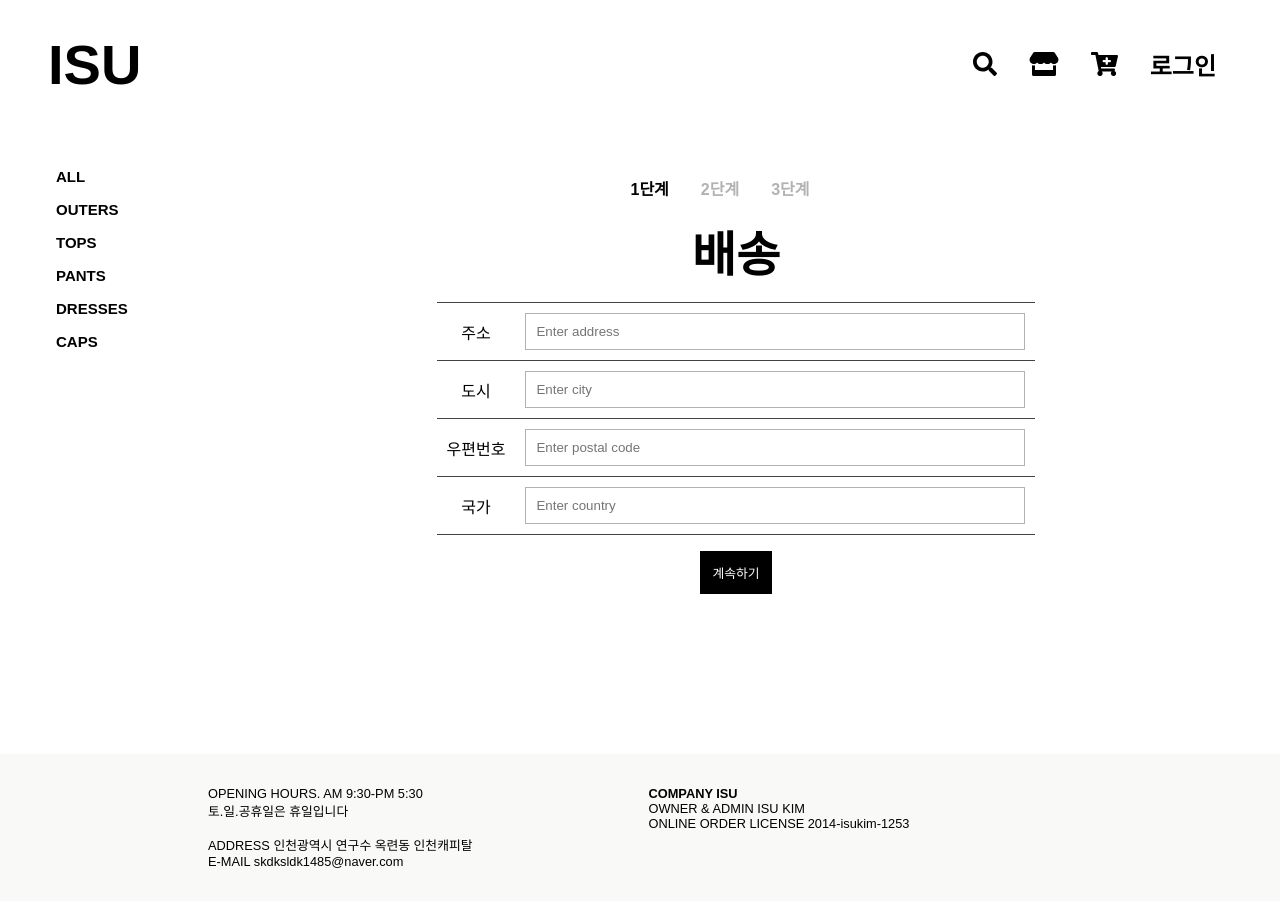
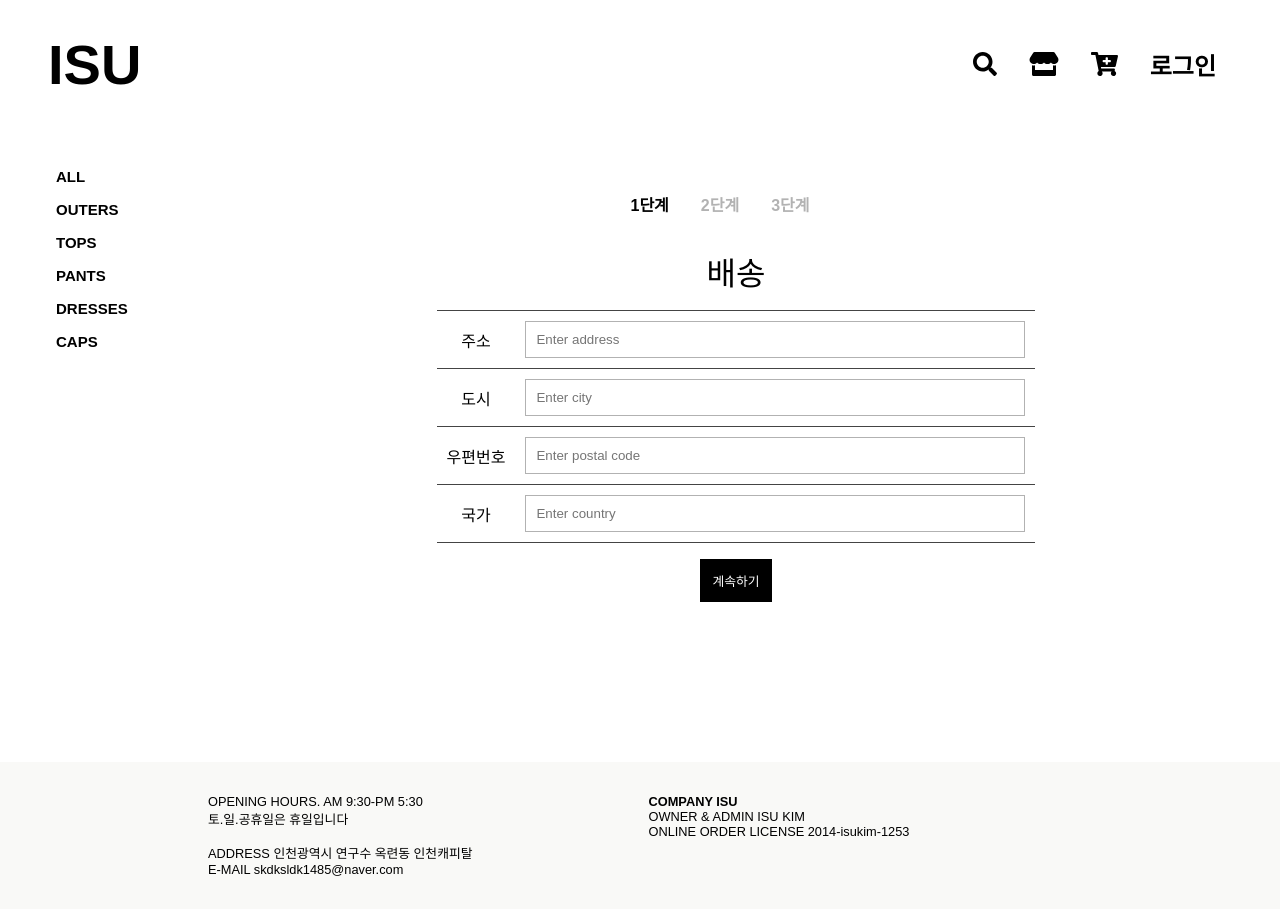
Before and after one commit to skdksldk1485/ISU_Online_Shopping, a React (Create React App) app in the folder client/: page /shipping in a window 1280 px wide. Built offline with nearby package versions, Linux system fonts and the light colour scheme.

Commit message:
주문 레이아웃 디자인 수정

```diff
--- a/client/src/pages/OrderPage.js
+++ b/client/src/pages/OrderPage.js
@@ -28,7 +28,7 @@ const OrderPage = ({ history }) => {
     <FormContainer>
       <Meta title='ISU | Shipping Info' />
       <OrderProcess step1 />
-      <h3 className='common__title'>배송</h3>
+      <div className='common__title'>배송</div>
       <div className='common__form'>
         <form onSubmit={submitHandler}>
           <table>
--- a/client/src/scss/modules/common.scss
+++ b/client/src/scss/modules/common.scss
@@ -9,7 +9,7 @@
 
 .common__title {
   font-family: '맑은 고딕', serif;
-  font-size: 3rem;
+  font-size: 2rem;
 }
 
 .common__list {
--- a/client/src/scss/modules/form.scss
+++ b/client/src/scss/modules/form.scss
@@ -11,7 +11,7 @@
   }
 
   &__title {
-    margin-top: 3.8rem;
+    /*margin-top: 3.8rem;*/
   }
 
   &__content {
@@ -37,7 +37,8 @@
 
   &__order__nav {
     font-weight: 800;
-    margin: 16px 300px;
+    margin-bottom: 2rem;
+    margin: 2rem;
     span {
       margin-right: 2rem;
     }
```
